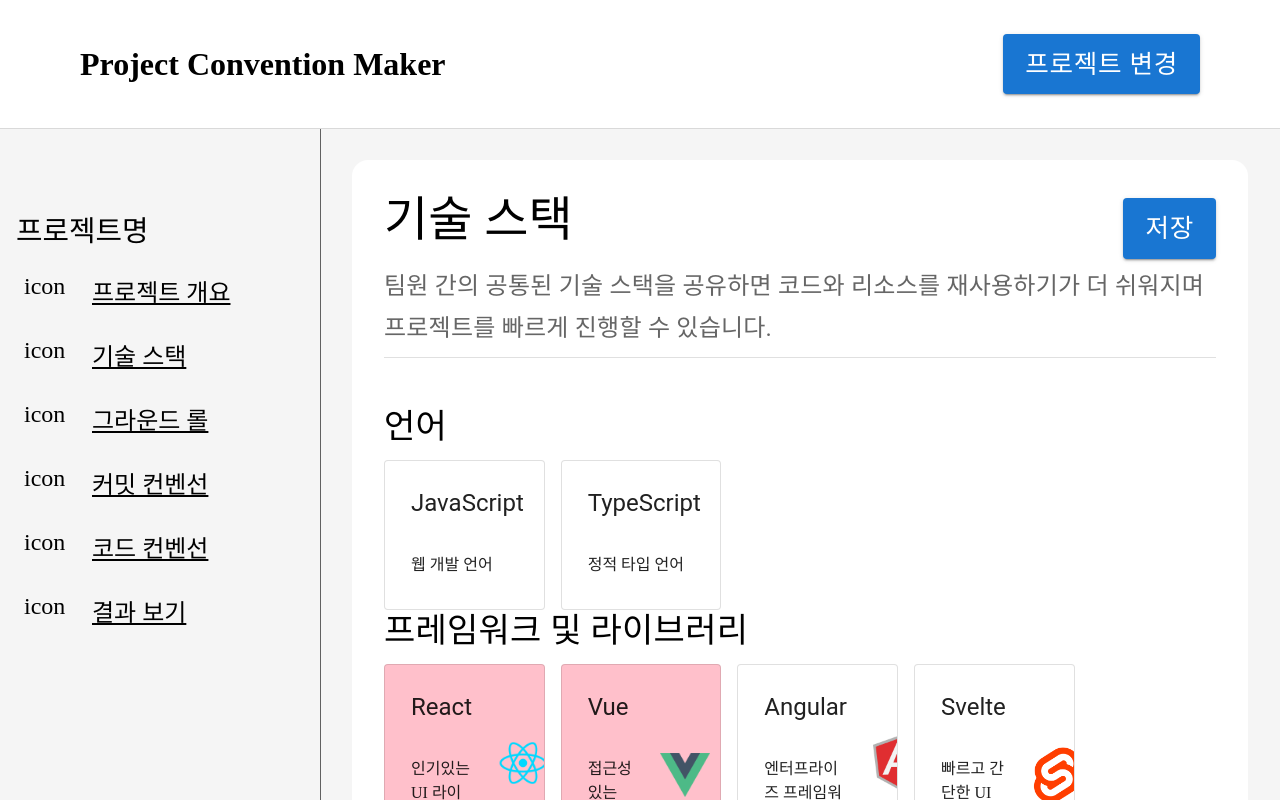
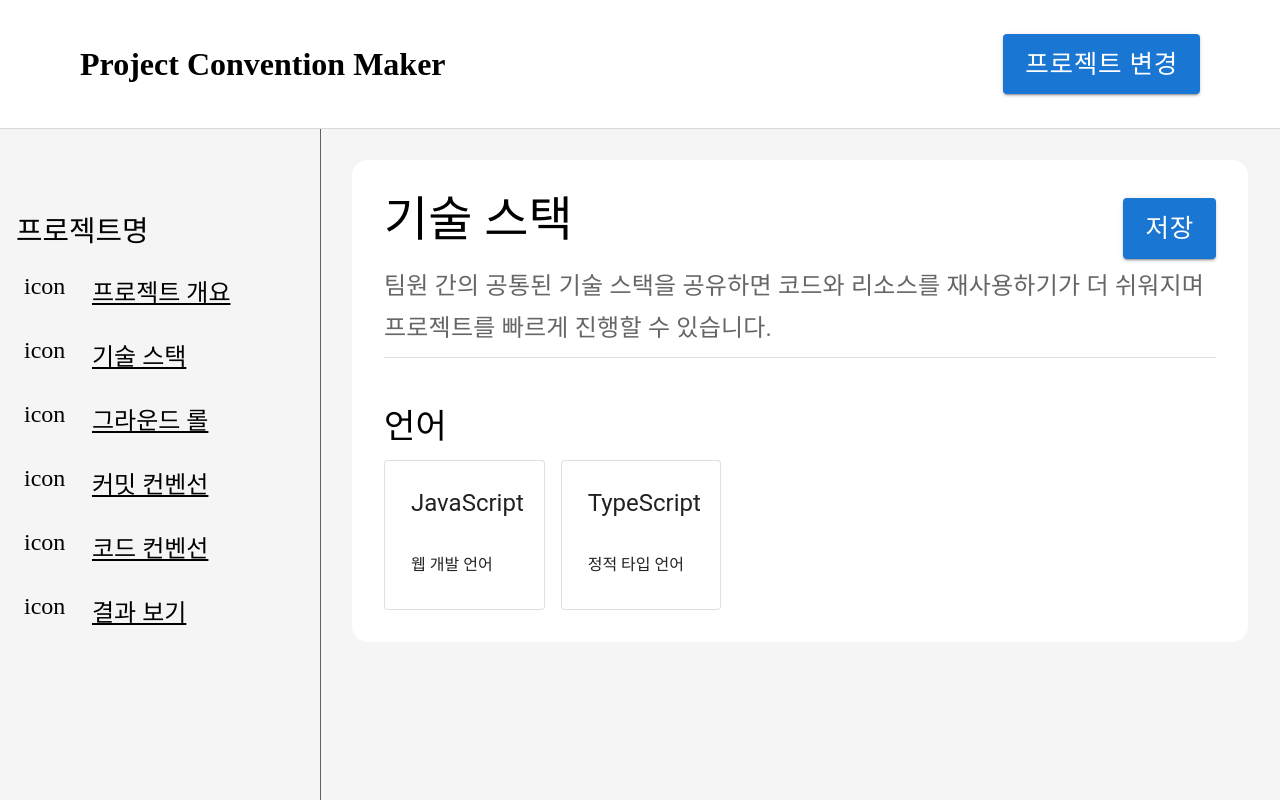
Before and after one commit to projectconventionmaker/project_convention_maker, a React (Vite) app: page /stack in a window 1280 px wide. Shown: the top 800 px of the page. Built offline with nearby package versions, Linux system fonts and the light colour scheme.

Commit message:
Feat: 언어 선택 후 프레임워크 및 스타일 렌더링

```diff
--- a/src/pages/StackPage.tsx
+++ b/src/pages/StackPage.tsx
@@ -239,6 +239,7 @@
               })}
             </Grid>
           </Grid>
+          {language.length >= 1 && (
             <Grid item xs={12}>
               <Typography
                 variant="h4"
@@ -272,6 +273,8 @@
                 })}
               </Grid>
             </Grid>
+          )}
+          {language.length >= 1 && (
             <Grid item xs={12}>
               <Typography
                 variant="h4"
@@ -305,6 +308,7 @@
                 })}
               </Grid>
             </Grid>
+          )}
         </Grid>
       </Grid>
     </FormControl>
```
Lines whose indentation alone changed are shown as unchanged.
